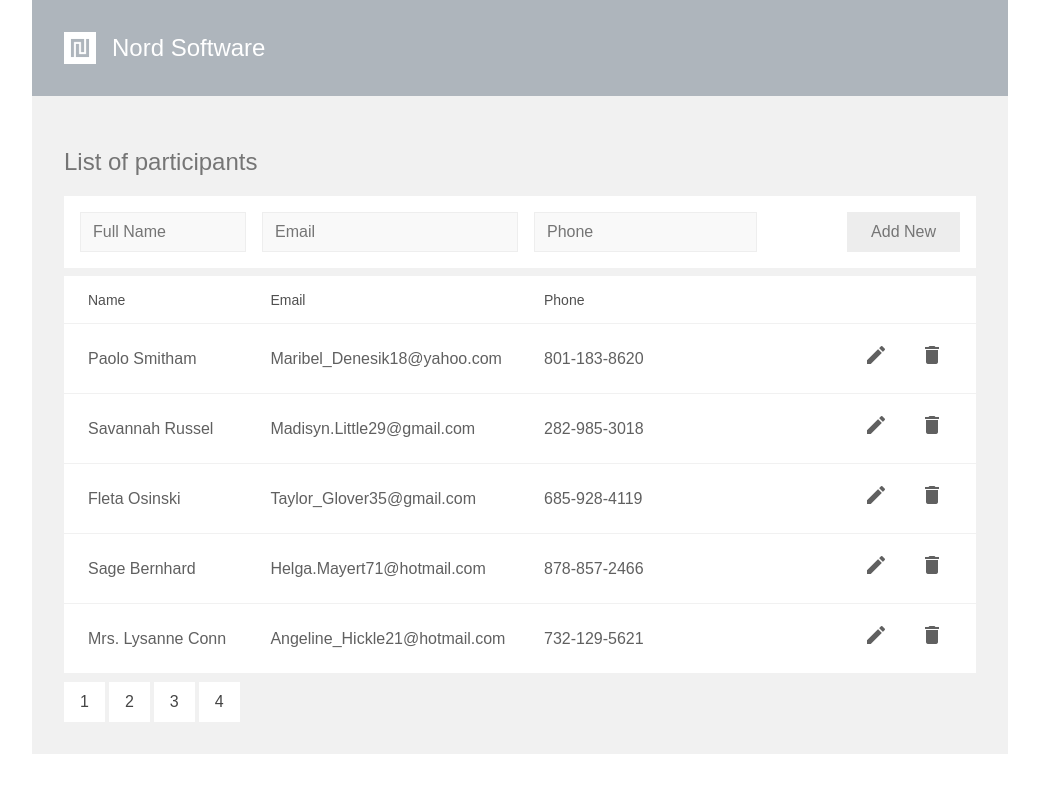
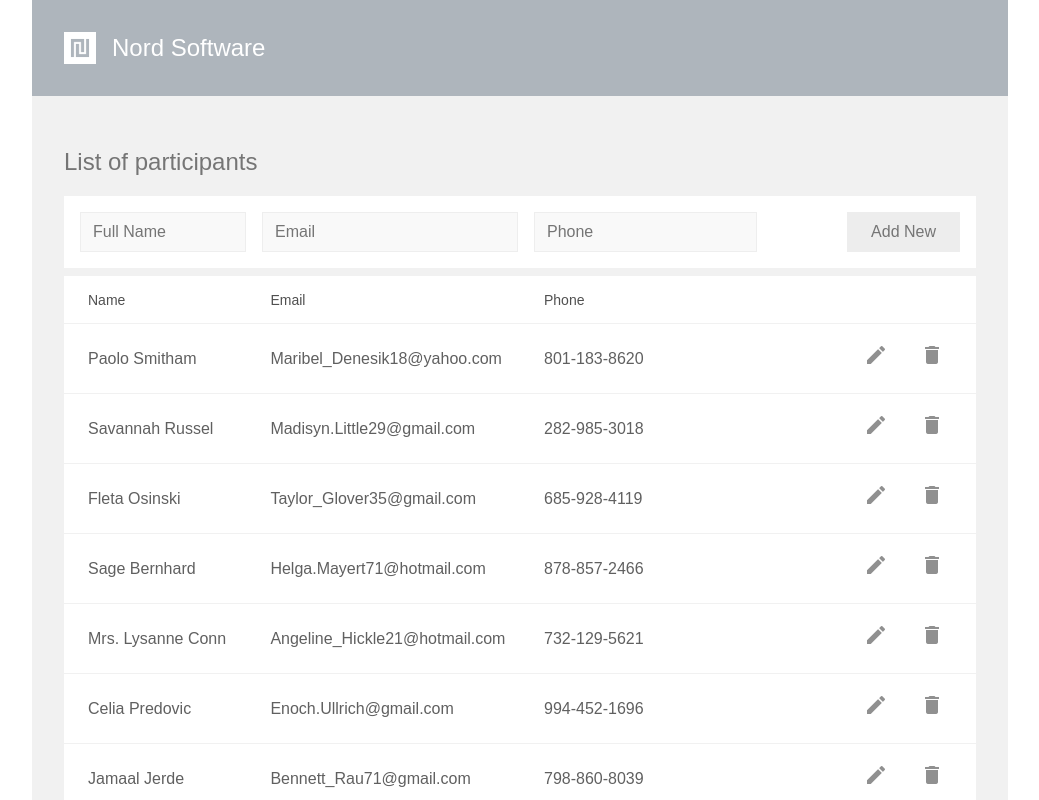
Before and after one commit to miavii/digia-test, a React (Create React App) app: page / in a window 1280 px wide. Shown: the top 800 px of the page, without its empty margins (120-1159 px from the left). Built offline with nearby package versions, Linux system fonts and the light colour scheme; grey boxes are pictures that could not be loaded.

Commit message:
Removed pagination

```diff
--- a/src/App.css
+++ b/src/App.css
@@ -25,6 +25,7 @@
   direction: ltr;
   padding-left: 16px;
   padding-right: 16px;
+  color: #909090;
   /* Support for all WebKit browsers. */
   -webkit-font-smoothing: antialiased;
   /* Support for Safari and Chrome. */
@@ -176,10 +177,6 @@ td:nth-last-child(1){
   width:240px;
   margin:0;
 }
-
-svg{
-  color: #909090 !important;
-}
 .buttonColumn{
   text-align: right;
 }
@@ -191,7 +188,6 @@ button.button-cancel , button.button-save {
   display: inline-block;
 }
 
-
 .sort-direction {
   /*display: inline-block;
    height: 10px;
@@ -199,7 +195,7 @@ button.button-cancel , button.button-save {
   width: 10px */
   background-image: url('/assets/icon-arrow-downward.png');
   background-repeat: no-repeat;
-  background-size:29px;
+  background-size: 29px;
   /* border-left: 5px solid transparent;
   border-right: 5px solid transparent; */
 
--- a/src/App.js
+++ b/src/App.js
@@ -18,12 +18,7 @@ export default class App extends Component {
         column: null,
         direction: 'desc',
       },
-      pagination:{
-        current: 1,
-        perPage: 5,
-      },
       participants: [],
-      displayParticipants: [],
       };
     this.onSort = this.onSort.bind(this);
   }
@@ -31,7 +26,6 @@ export default class App extends Component {
     if(this.state.participants.length === 0 ){
       this.createUser();
     }
-    this.pageRender();
   }
 
   createUser = () => {
@@ -169,46 +163,6 @@ export default class App extends Component {
       return className;
     };
 
-  handleClick(id) {
-    this.setState({pagination: {current: id, perPage:5}});
-    this.pageRender();
-  }
-  pageRender(){
-    const participants = this.state.participants;
-    const {current, perPage} = this.state.pagination;
-    // Logic for displaying todos
-    const indexOfLastPart = current * perPage;
-    const indexOfFirstPart = indexOfLastPart - perPage;
-    const displayUsers = participants.slice(indexOfFirstPart, indexOfLastPart);
-
-    this.setState({
-      displayParticipants: displayUsers
-    });
-  }
-  renderPageNumbers= ()=> {
-    const participants = this.state.participants;
-    const {perPage} = this.state.pagination;
-    // Logic for displaying page numbers
-    const pageNumbers = [];
-    for (let i = 1; i <= Math.ceil(participants.length / perPage); i++) {
-      pageNumbers.push(i);
-    }
-
-    return <React.Fragment>
-      {
-        pageNumbers.map(number => {
-          return (
-            <button
-            className="page-button"
-              onClick={this.handleClick.bind(this, number)}
-            >
-              {number}
-            </button>
-          );
-        })
-      }
-    </React.Fragment>
-  }
   render() {
     return (
       <div className="container">
@@ -238,9 +192,6 @@ export default class App extends Component {
             />
             </tbody>
           </table>
-          <div id="page-numbers">
-          {this.renderPageNumbers()}
-          </div>
         </div>
       </div>
     );
--- a/src/components/UserRow.js
+++ b/src/components/UserRow.js
@@ -53,7 +53,7 @@ export default class Row extends Component {
     return(
       <React.Fragment>
       {
-        this.props.displayParticipants.map(participant => {
+        this.props.participants.map(participant => {
           if(this.props.isEdit === participant.id){
             return <tr className="edit" key={participant.id}>
                 <td className="name">
```
